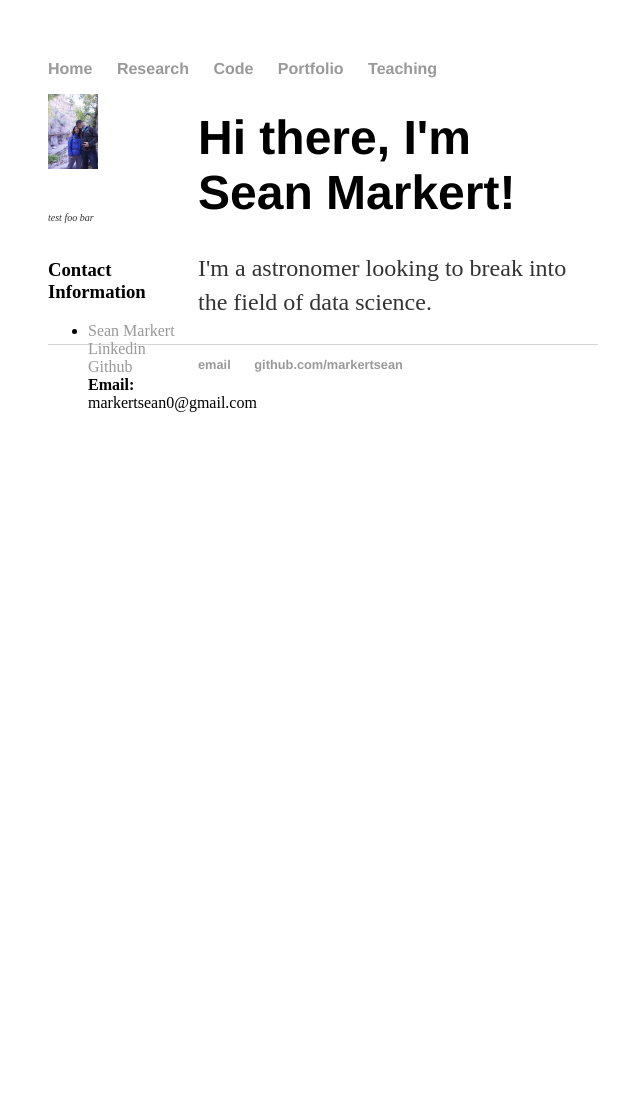
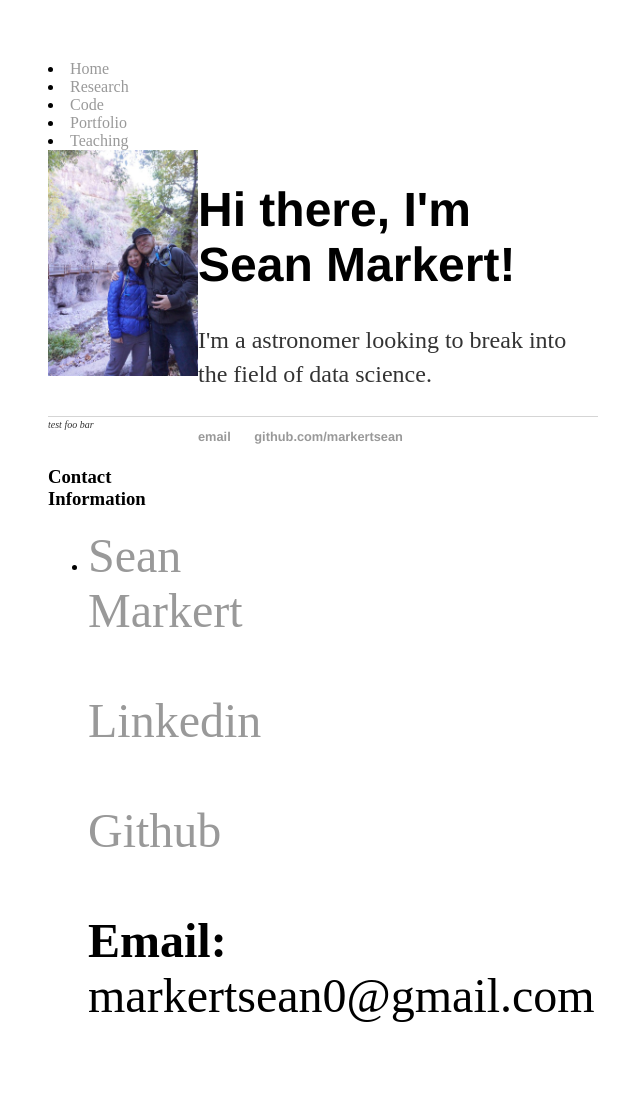
Before and after one commit to markertsean/markertsean.github.io, a Jekyll site: the page built from index.html, in a window 1280 px wide. Shown: the whole page, without its empty margins (317-957 px from the left). Built offline with Jekyll 4.4.1, drawn with Linux system fonts in a browser that asks for light colours; before the commit the page ends 900 px from its top, so only the background shows below that.

Commit message:
Playing with sidebar parameters

```diff
--- a/_layouts/astro.html
+++ b/_layouts/astro.html
@@ -7,19 +7,19 @@
 		</head>
 		<body>
 			<nav>
-	    		<ul>
+	    		<ur>
 	        		<li><a href="/">Home</a></li>
 		        	<li><a href="/research">Research</a></li>
 	        		<li><a href="/code">Code</a></li>
               <li><a href="/portfolio">Portfolio</a></li>
 	        		<li><a href="/teaching">Teaching</a></li>
-	    		</ul>
+	    		</ur>
 			</nav>
 
 <!-- Right hand side bar -->
                 <div id="sidebar1">
 
-                  <img class="left", src={{page.image}} width="50" alt="" />
+                  <img class="left", src={{page.image}} width="150" alt="" />
                   <p>
                     <em>
                       <font size="1"> {{page.image_text}}</font>
@@ -30,12 +30,15 @@
                   <h3>Contact Information</h3>
                   <ul class="linekedList">
 
+                    <font size="10">
                     <li class="first">
-                    <a href="/">Sean Markert</a><br/>
-                    <a href="https://www.linkedin.com/in/sean-markert">Linkedin</a><br/>
-                    <a href="https://www.github.com/markertsean">Github</a><br/>
-                    <strong>Email: </strong> markertsean0@gmail.com<br/>
+                    <a href="/">Sean Markert</a><br/><br/>
+                    <a href="https://www.linkedin.com/in/sean-markert">Linkedin</a><br/><br/>
+                    <a href="https://www.github.com/markertsean">Github</a><br/><br/>
+                    <strong>Email: </strong> markertsean0@gmail.com<br/><br/>
                     </lr>
+                    </font>
+
 
                   </ul>
                 </div>
```
